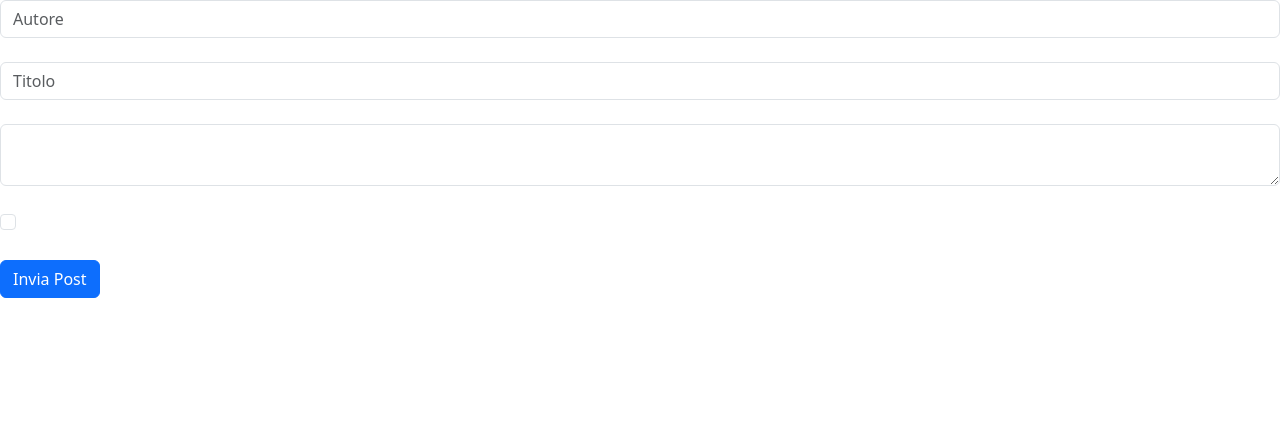
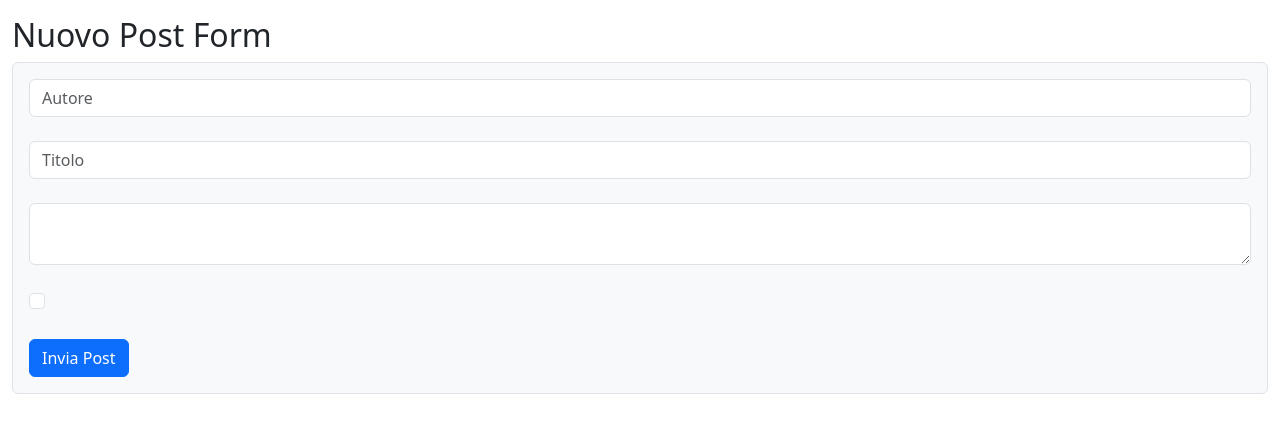
Before and after one commit to davide-delgiudice/react-post-form, a React (Vite) app: page / in a window 1280 px wide. Shown: the top 432 px of the page. Built offline with nearby package versions, Linux system fonts and the light colour scheme.

Commit message:
[UPD] add container, h2 and form

```diff
--- a/src/App.jsx
+++ b/src/App.jsx
@@ -5,6 +5,11 @@ function App() {
 
   return (
     <>
+    <div className="container-fluid mt-3">
+      <h2>Nuovo Post Form</h2>
+      <div className="row">
+        <div className="col-12">
+          <form className='border rounded bg-light p-3'>
             <div className='row g-4'>
               <div className="col-12">
                 <input
@@ -48,6 +53,10 @@ function App() {
                   </button>
               </div>
             </div>
+          </form>
+        </div>
+      </div>
+    </div>
     </>
   )
 }
```
Lines whose indentation alone changed are shown as unchanged.
